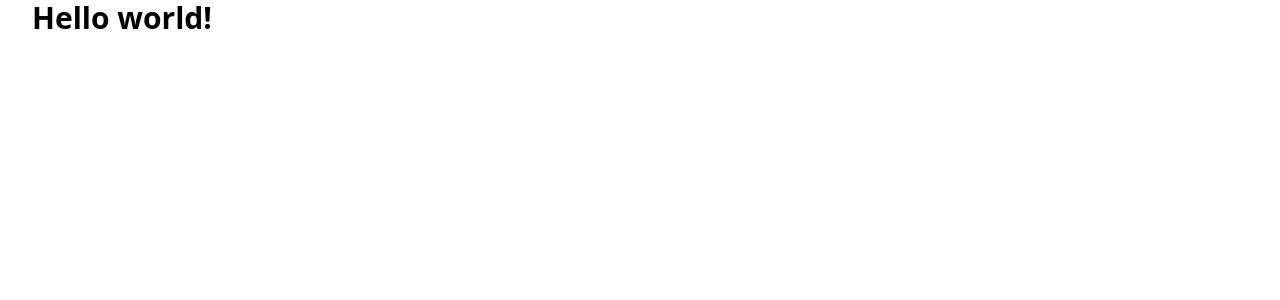
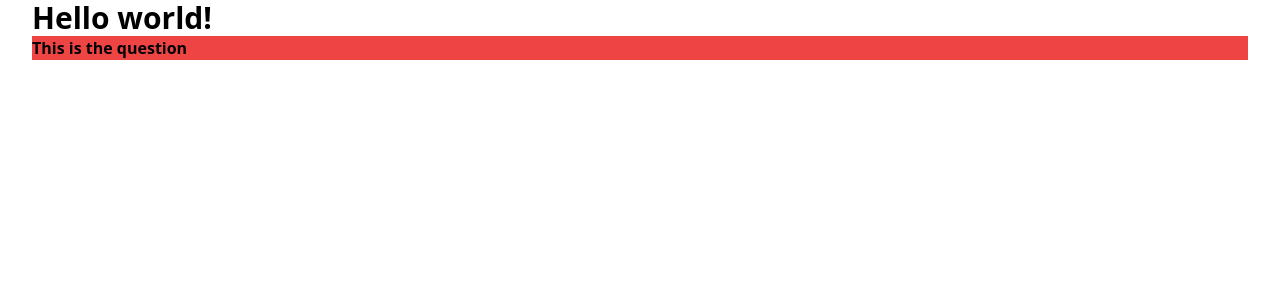
Before and after one commit to adam-andrews/Spanish-App, a Next.js app: page / in a window 1280 px wide. Shown: the top 300 px of the page. Built offline with nearby package versions, Linux system fonts and the light colour scheme.

Commit message:
Added file structure

```diff
--- /dev/null
+++ b/features/questions/Question.tsx
@@ -0,0 +1,7 @@
+import React from 'react';
+
+function Question() {
+	return <div className="bg-red-500  font-bold">This is the question</div>;
+}
+
+export default Question;
--- /dev/null
+++ b/features/questions/postSlice.ts
@@ -0,0 +1 @@
+export const hello = 'hello';
--- /dev/null
+++ b/features/users/userSlice.ts
@@ -0,0 +1 @@
+export const hello = 'hello';
--- a/pages/index.tsx
+++ b/pages/index.tsx
@@ -1,7 +1,7 @@
 import Head from 'next/head';
 import Image from 'next/image';
 import styles from '../styles/Home.module.css';
-
+import Question from '../features/questions/Question';
 export default function Home() {
 	return (
 		<div className={styles.container}>
@@ -12,6 +12,7 @@ export default function Home() {
 			</Head>
 
 			<h1 className="text-3xl font-bold ">Hello world!</h1>
+			<Question />
 		</div>
 	);
 }
--- a/tailwind.config.js
+++ b/tailwind.config.js
@@ -3,6 +3,7 @@ module.exports = {
 	content: [
 		'./pages/**/*.{js,ts,jsx,tsx}',
 		'./components/**/*.{js,ts,jsx,tsx}',
+		'./features/**/*.{js,ts,jsx,tsx}',
 	],
 	theme: {
 		extend: {},
```
